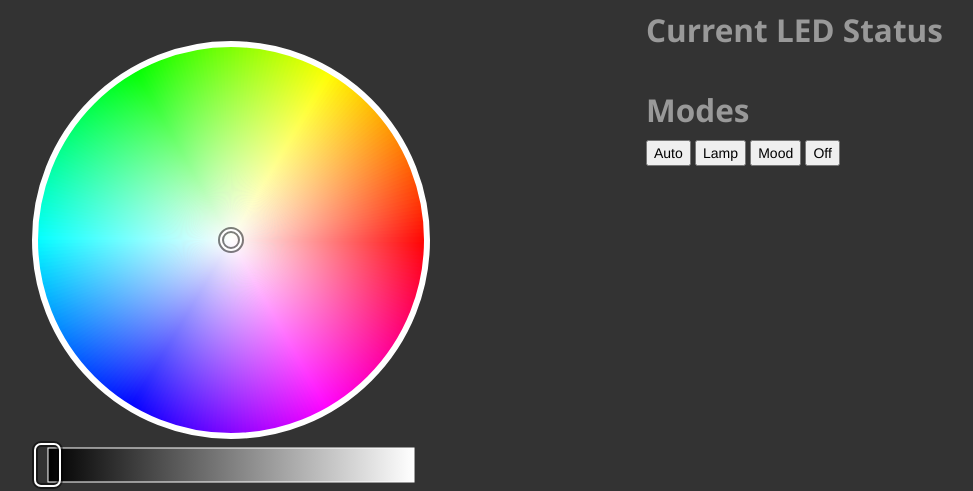
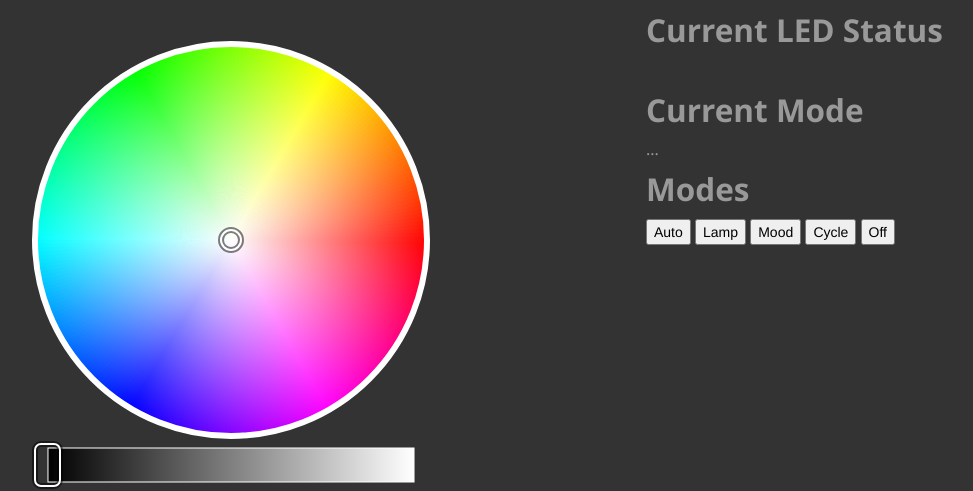
Before and after one commit to Jsakkos/SunriseSimulator, a Flask app: page / in a window 1280 px wide. Shown: the top 491 px of the page, without its empty margins (9-982 px from the left). Run offline with Flask 2, Linux system fonts and the light colour scheme; parts of the project's set-up code (start-up, migrations or seed data) failed here and were passed over; some libraries are stand-ins or nearby versions.

Commit message:
Added mood, lamp, and cycle modes

```diff
--- a/app.py
+++ b/app.py
@@ -1,23 +1,24 @@
 ##Sunrise simulator##
+##Adapted from https://github.com/rasathus/circadianLighting##
+
 import os
 import sys
-import tty
+#import tty
 import pigpio
 import time
 import logging
-from multiprocessing import Process, Value
-import threading
+from queue import Queue
+from threading import Thread
 import json
 from datetime import datetime
 from flask import Flask, request, session, g, redirect, url_for, abort, render_template, flash, jsonify, views
-## Set GPIO pins to use
-RED_PIN   = 17
-GREEN_PIN = 22
-BLUE_PIN  = 24
-PINS = [RED_PIN, GREEN_PIN, BLUE_PIN]
+import random
 
 #Off for testing
-pi = pigpio.pi()
+pi = pigpio.pi()             # exit script if no connection
+if not pi.connected:
+   exit()
+
 
 logging.basicConfig(format='%(asctime)s %(threadName)s %(levelname)s:%(message)s', datefmt='%m/%d/%Y %I:%M:%S %p',filename='myapp.log', filemode='w', level=logging.DEBUG)
 ###Time modes
@@ -28,14 +29,11 @@ class auto_settings:
         self.startRGB = startRGB
         self.finishRGB = finishRGB
         self.duration = duration
-#Default settings
-Wakeup_default = auto_settings(7,0,[0,0,0],[255,109,0],5000)
-Wakeup2_default = auto_settings(7,15,[255,109,0],[255,255,255],5000)
-Bedtime_default = auto_settings(23,0,[255,100,0],[0,0,0],10000)
-#Programmable settings
-Wakeup = auto_settings(7,0,[0,0,0],[255,109,0],50000)
-Wakeup2 = auto_settings(7,15,[255,109,0],[255,255,255],5000)
-Bedtime = auto_settings(23,0,[255,100,0],[0,0,0],10000)
+
+          #Auto settings
+Wakeup = auto_settings(7,0,[0,0,0],[255,109,0],500)
+Wakeup2 = auto_settings(7,15,[255,109,0],[255,255,255],500)
+Bedtime = auto_settings(22,30,[255,100,0],[0,0,0],1000)
 
 
 ##Color conversions
@@ -46,13 +44,142 @@ def hex_to_rgb(value):
 
 def rgb_to_hex(rgb):
     return '#%02x%02x%02x' % rgb
-##
 
-#Initial values
-mode = 'auto'
-stop = False
-RGB = [0,0,0]
-##
+
+class LED_Communicator:
+
+    def __init__(self):
+
+        self.auto_resume_job = None
+        self.queue = Queue()
+        self.mode = 'auto'
+        self.state = [0,0,0]
+        self.set = [0,0,0]
+        self.set_mood = [0,0,0]
+        # use a running flag for our while loop
+        self.run = True
+        logging.debug("Communicator starting main_loop.")
+        self.thread = Thread(name='Communicator',target=self.main_loop)
+        self.thread.start()
+        self.mode_thread = Thread(name='Mode Loop',target=self.mode_loop)
+        self.mode_thread.start()
+        logging.debug("Communicator init complete.")
+        #set GPIO pins being used to control LEDs
+        self.pins = [17,22,24]
+        logging.info("Running resume auto, in case were in an auto event.")
+        self.resume_auto()
+
+    def get_state(self):
+#        print('Desired settings: {} set to {}'.format(self.pins,self.set))
+        # turned off for testing
+        for i in range(3):
+            self.state[i] = pi.get_PWM_dutycycle(self.pins[i])
+#        print('Pins {} set to {}'.format(self.pins,self.state))
+#        logging.debug("Communicator init complete.")
+    def write(self,set_state):
+
+        for i in range(3):
+        # turned off for testing
+            pi.set_PWM_dutycycle(self.pins[i], self.state[i])
+#        print(self.pins,set_state)
+#        get_state()
+        self.state = set_state
+
+        logging.info('LED state %s',self.state)
+
+    def main_loop(self):
+        try:
+            logging.debug("main_loop - processing queue ...")
+            while self.run :
+                # Grab the next lighting event, block until there is one.
+                lighting_event = self.queue.get(block=True)
+                # set our chain state
+#                self.set = lighting_event
+                self.write(lighting_event)
+
+        except KeyboardInterrupt:
+            self.run = False
+            logging.warning("Caught keyboard interrupt in main_loop.  Shutting down ...")
+
+    def transition(self, set_state,transition_duration=10, transition_mode='fade'):
+        self.set = set_state
+        with self.queue.mutex:
+            self.queue.queue.clear()
+        logging.info("Current state is : %s , destination state is : %s , transitioning via %s in : %d ticks" % (self.state, self.set, transition_mode, transition_duration))
+#        print(("Current state is : %s , destination state is : %s , transitioning via %s in : %d ticks" % (self.state, self.set, transition_mode, transition_duration)))
+        if transition_mode is 'fade':
+            # Using a modified version of http://stackoverflow.com/questions/6455372/smooth-transition-between-two-states-dynamically-generated for smooth transitions between states.
+            for transition_count in range(transition_duration - 1):
+                RGB = []
+                self.get_state()
+                for component in range(3):
+                    RGB.append(int((self.state[component] + (self.set[component] - self.state[component]) * transition_count / transition_duration)))
+#                print(RGB)
+                self.queue.put(RGB)
+#                time.sleep(.01)
+
+            # last event is always fixed to the destination state to ensure we get there, regardless of any rounding errors. May need to rethink this mechanism, as I suspect small transitions will be prone to rounding errors resulting in a large final jump.
+            self.queue.put(self.set)
+
+    def clear_mode(self):
+        logging.debug("Removing mode")
+        self.mode = []
+
+    def resume_auto(self):
+          self.clear_mode()
+         # returns system state to autonomous, to be triggered via the scheduler, or via a request hook from the web ui.
+          self.mode = 'auto'
+          self.write([0,0,0])
+          logging.debug("Resume auto called, system state is now : %s" % self.mode)
+
+    def mode_loop(self):
+
+        while self.run:
+            logging.debug('Starting mode loop')
+        ### Auto mode loop
+            if self.mode =='auto':
+                #Get the current time
+                now = datetime.now().time()
+#                morning fade in
+                if (now.hour == Wakeup.hour and now.minute == Wakeup.minute and self.mode == 'auto'):
+
+                    self.transition(Wakeup.finishRGB,Wakeup.duration)
+                #alert fade out
+                elif (now.hour == Wakeup2.hour and now.minute == Wakeup2.minute and self.mode == 'auto'):
+                    self.transition(Wakeup2.finishRGB,Wakeup2.duration)
+                    time.sleep(30)
+                    self.transition([0,0,0])
+                elif (now.hour == Bedtime.hour and now.minute == Bedtime.minute and self.mode == 'auto'):
+                    self.transition(Bedtime.startRGB)
+                    time.sleep(600)
+                    self.transition(Bedtime.finishRGB,Bedtime.duration)
+                time.sleep(30)
+            elif self.mode =='mood':
+                logging.debug('%s mode enabled', self.mode)
+                self.transition(self.set_mood,500)
+                time.sleep(3)
+                self.transition([0,0,0],100)
+            elif self.mode =='cycle':
+                color=[]
+                for i in range(3):
+                    color.append(random.randint(0,255))
+                self.transition(color,500)
+#                time.sleep(10)
+            time.sleep(1)
+
+    def shutdown(self):
+
+        # send final state to avoid blocking on queue.
+        self.queue.put([0,0,0])
+        self.run = False
+        self.thread.join()
+        self.mode_thread.join()
+        self.write([0,0,0])
+        pi.stop()
+        # Shutdown
+        os.system('shutdown now -h')
+        sys.exit("System off")
+
 
 # create our little application
 app = Flask(__name__)
@@ -64,125 +191,81 @@ def index():
 #sends the current RGB values to flask
 @app.route('/get/current_state')
 def get_state():
-    for i in range(3):
-#        print(PINS[i],RGB[i])
-        logging.info('Get state %s',RGB)
-    return jsonify({'state': "%s" % rgb_to_hex(tuple(RGB))})
-#Turn on lights
-def setLights():
-    global RGB
-    for i in range(3):
-        # turned off for testing
-        pi.set_PWM_dutycycle(PINS[i], RGB[i])
-        print(PINS[i],RGB[i])
-    logging.info('LED state %s',RGB)
+    logging.info('Get state %s',LED.state)
+    return jsonify({'state': "%s" % rgb_to_hex(tuple(LED.state))})
 
-#    change from initial to final LED state
-def fade(final_LED_state,duration):
-    global RGB
-    initial_LED_state = list(RGB)
-    logging.info('Fade from %s to %s over %s steps',initial_LED_state, final_LED_state, duration)
-    if initial_LED_state != final_LED_state:
-        for steps in range (duration+1):
-            for i in range(3):
-                RGB[i] =(initial_LED_state[i] + int((final_LED_state[i] - initial_LED_state[i]) * steps / duration))
-            time.sleep(.1)
-            setLights()
 
-##additional flask stuff
-@app.route('/mode/set/<hex_val>')
-def set_mode(inputRGB):
-    global RGB
-    RGB = inputRGB
-    setLights()
-    return jsonify({'success' : True})
+@app.route('/get/current_mode')
+def get_mode():
+#    print('Mode is {}'.format(LED.mode))
+    return jsonify({'mode': "%s" % LED.mode})
 
-@app.route('/set/<hex_val>', methods=['GET', 'POST'])
-def send_command(hex_val):
-    global RGB
-    RGB = hex_to_rgb(hex_val)
-    setLights()
-    return jsonify({'success' : True})
+#@app.route('/mode/set/<hex_val>')
+#def set_mode():
+#    LED.transition(hex_to_rgb(hex_val))
+#    return jsonify({'success' : True})
+#
+#@app.route('/set/<hex_val>', methods=['GET', 'POST'])
+#def send_command(hex_val):
+#    LED.transition(hex_to_rgb(hex_val))
+#    return jsonify({'success' : True})
 
 @app.route('/mode/off')
 def off_mode():
-    global RGB, stop
-    RGB = [0,0,0]
-    setLights()
-    stop = True
-    logging.info('Turn off system')
-    sys.exit("System off")
+    logging.debug('Initiate shutdown')
+    LED.shutdown()
+    logging.debug('Turn off system')
+    # Shutdown
+#    sys.exit("System off")
+#    os.system('shutdown now -h')
     return jsonify({'success' : True})
 
 @app.route('/mode/auto')
 def auto_mode():
-    global RGB, mode, stop
-    mode = 'auto'
-    logging.info('%s mode enabled', mode)
-    stop = False
-    RGB = [0,0,0]
-    setLights()
+    LED.resume_auto()
+    logging.info('%s mode enabled', LED.mode)
     return jsonify({'success' : True})
 
 @app.route('/mode/lamp/<hex_val>', methods=['GET', 'POST'])
 def lamp_mode(hex_val):
-    global RGB, mode, stop,setRGB
-    mode = 'lamp'
-    logging.info('%s mode enabled', mode)
-    stop = False
-#    while mode == 'lamp' and stop == False:
-    setRGB = list(hex_to_rgb(hex_val))
-    fade(setRGB,10)
-    RGB = list(hex_to_rgb(hex_val))
-#        setLights()
-#    RGB = hex_to_rgb(hex_val)
+    if LED.mode is not 'lamp':
+        LED.mode = 'lamp'
+        get_mode()
+    logging.info('%s mode enabled', LED.mode)
+    logging.info('Desired color is %s', hex_to_rgb(hex_val))
+#    LED.write(hex_to_rgb(hex_val))
+    LED.transition(hex_to_rgb(hex_val))
     return jsonify({'success' : True})
-
-#def mood_loop(mode,hex_val):
-
 
 @app.route('/mode/mood/<hex_val>', methods=['GET', 'POST'])
 def mood_mode(hex_val):
-    global RGB, mode, stop, setRGB
-    mode = 'mood'
-    logging.info('%s mode enabled', mode)
-    setRGB = list(hex_to_rgb(hex_val))
-    logging.info('Desired color is %s', setRGB)
-    stop = False
+    if LED.mode is not 'mood':
+        LED.mode = 'mood'
+#    logging.info('%s mode enabled', LED.mode)
+    logging.info('Desired color is %s', hex_to_rgb(hex_val))
+#    LED.transition(hex_to_rgb(hex_val))
+    LED.set = hex_to_rgb(hex_val)
+    LED.set_mood = hex_to_rgb(hex_val)
+    return jsonify({'success' : True})
+@app.route('/mode/cycle')
+def cycle_mode():
+    if LED.mode is not 'cycle':
+        LED.mode = 'cycle'
     return jsonify({'success' : True})
 
 
 
-def loop():
-    global RGB, mode, stop, setRGB
-    while stop ==False:
-    ### Auto mode loop
-        if mode =='auto':
-            #Get the current time
-            now = datetime.now().time()
-            #morning fade in
-            if (now.hour == Wakeup.hour and now.minute == Wakeup.minute and mode == 'auto'):
-                setLights(Wakeup.startRGB)
-                fade(Wakeup.finishRGB,Wakeup.duration)
-            #alert fade out
-            elif (now.hour == Wakeup2.hour and now.minute == Wakeup2.minute and mode == 'auto'):
-                setLights(Wakeup2.startRGB)
-                fade(Wakeup2.finishRGB,Wakeup2.duration)
-            elif (now.hour == Bedtime.hour and now.minute == Bedtime.minute and mode == 'auto'):
-                setLights(Bedtime.startRGB)
-                fade(Bedtime.finishRGB,Bedtime.duration)
-            time.sleep(30)
-        if mode =='mood':
-            logging.debug('%s mode enabled', mode)
-            fade(setRGB,50)
-            time.sleep(1)
-            fade([0,0,0],50)
+
 
 if __name__ == '__main__':
-    t = threading.Thread(name='background loop', target=loop)
-    t.start()
+
+    #initialize LED class
+    LED = LED_Communicator()
     app.run(host='0.0.0.0')
+    app.logger.info("Calling shutdown on led chain")
+    LED.shutdown()
 
+    logging.info("Shutting down logger and exiting ...")
+    logging.shutdown()
+    exit(0)
 ####end flask
-#
-#pi.stop()
--- a/templates/index.html
+++ b/templates/index.html
@@ -25,6 +25,9 @@
 
 <div id='colorStatus'><!-- Placeholder for color status canvas.--></div>
 
+<h2>Current Mode</h2>
+
+<p id='currentmode'>...</p>
 
 <h2>Modes</h2>
 
@@ -34,6 +37,8 @@
 
 <button id='mood_button', onclick="JavaScript:mood_mode();">Mood</button>
 
+<button id='cycle_button', onclick="JavaScript:cycle_mode();">Cycle</button>
+
 <button id='off_button', onclick="JavaScript:off_mode();">Off</button>
 
 </div>
--- a/templates/layout.html
+++ b/templates/layout.html
@@ -85,14 +85,10 @@
             cp = Raphael.colorpicker(40, 40, 400, system_state);
 	    paper = Raphael.rect("colorStatus", 20, 20);
 		paper.attr({fill: "#fff", stroke: "none"});
-          //  setInterval(function() { update_color();}, 10000);
+	    update_mode_status();
+            setInterval(function() { update_color();}, 10000);
         };
 
-        function set_mode(){
-	    RGB = Raphael.getRGB(clr);
-            jQuery.get("/mode/set");
-            update_color();
-        };
 
         function get_state(){
             var system_state = null
@@ -108,27 +104,46 @@
         };
 	function off_mode(){
             jQuery.get("/mode/off");
-            update_color();
-        };
+             };
 	function update_color(){
                 cp.color(get_state());
             	};
 	function lamp_mode(){
-
             cp.onchange = function (clr) {
                 jQuery.get("/mode/lamp/"+clr.replace('#',''));
 
             };
             update_color();
-
-	};
+	    update_mode_status();
+	    };
 	function mood_mode(){
-	// assigning onchange event handler
+		update_mode_status();
+		jQuery.get("/mode/mood");
+		update_mode_status();
+		// assigning onchange event handler
             cp.onchange = function (clr) {
                 jQuery.get("/mode/mood/"+clr.replace('#',''));
                             };
             update_color();
-             // setInterval(function() { update_color();}, 10000);
+	    update_mode_status();
+          };
+	function cycle_mode(){
+            jQuery.get("/mode/cycle");
+		update_mode_status();
+		setInterval(function() { update_color();}, 200)
+		 };
+	function update_mode_status(){
+            var system_mode = null
+            $.ajax({
+                   url: '/get/current_mode',
+                   async: false,
+                   dataType: 'json',
+                   success: function (json) {
+                   system_mode = json.mode;
+                   $('#currentmode').text("Mode : " + system_mode);
+                   }
+            });
+            return system_mode
 	};
         </script>
   </head>
```
